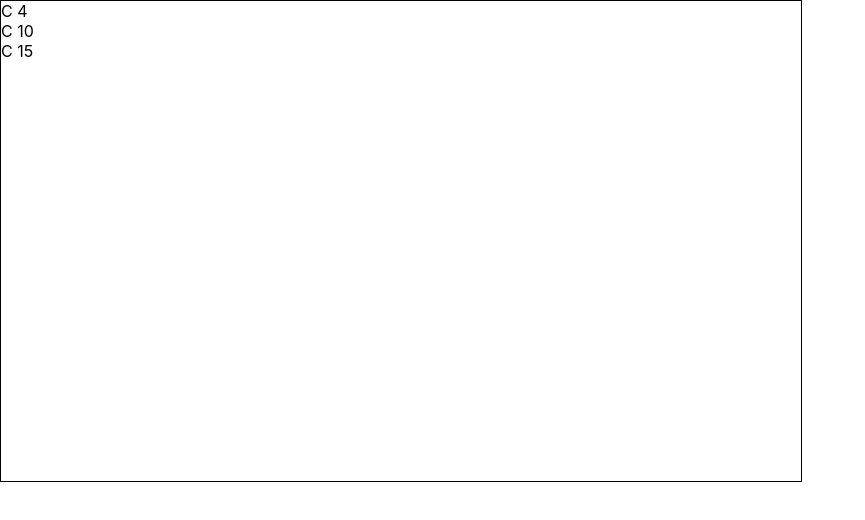
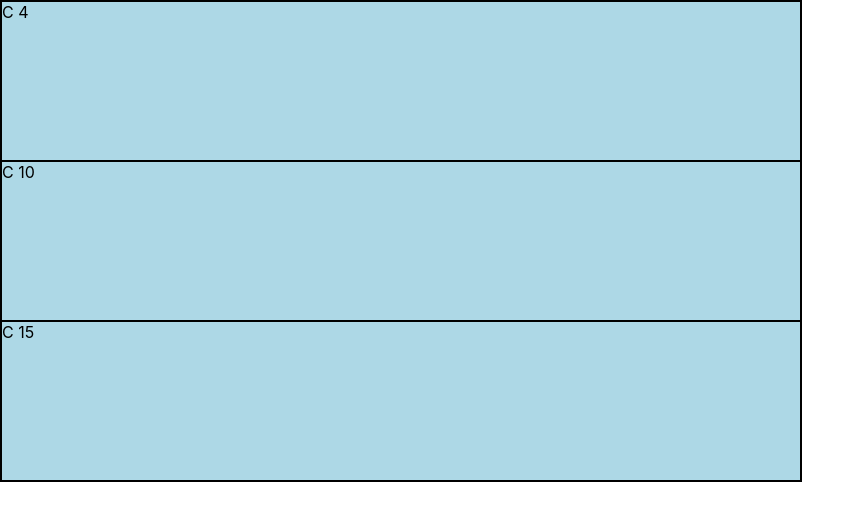
Before and after one commit to macolby14/mta-stops-tracker, a React (Create React App) app in the folder mta-fe/: page / in a window 1280 px wide. Shown: the top 520 px of the page, without its empty margins (0-865 px from the left). Built offline with nearby package versions, Linux system fonts and the light colour scheme.

Commit message:
add - split screen between 3 items

```diff
--- a/mta-fe/src/App.css
+++ b/mta-fe/src/App.css
@@ -11,3 +11,11 @@
     width: 800px;
     height: 480px;
 }
+
+.VerticalFlexContainer {
+    background-color: lightblue;
+    width: 100%;
+    height: 100%;
+    display: flex;
+    flex-direction: column;
+}
--- a/mta-fe/src/App.tsx
+++ b/mta-fe/src/App.tsx
@@ -4,6 +4,18 @@ import "./App.css";
 
 function fetchNextStopTimes() {
     return [4, 10, 15];
+}
+
+type VertifcalFlexContainerProps = {
+    children?: React.ReactNode;
+};
+
+type FlexItemProps = {
+    children?: React.ReactNode;
+};
+
+function FlexItem({ children }: FlexItemProps) {
+    return <div>{children}</div>;
 }
 
 function App() {
@@ -14,13 +26,17 @@ function App() {
     }, []);
 
     return (
-        <div className="App">
-            <body>
+        <body className="App">
+            <div className="VerticalFlexContainer">
                 {nextStops.map((stopTime) => {
-                    return <div>C {stopTime}</div>;
+                    return (
+                        <div style={{ flexGrow: 1, border: "1px solid black" }}>
+                            C {stopTime}
+                        </div>
+                    );
                 })}
-            </body>
-        </div>
+            </div>
+        </body>
     );
 }
 
```
